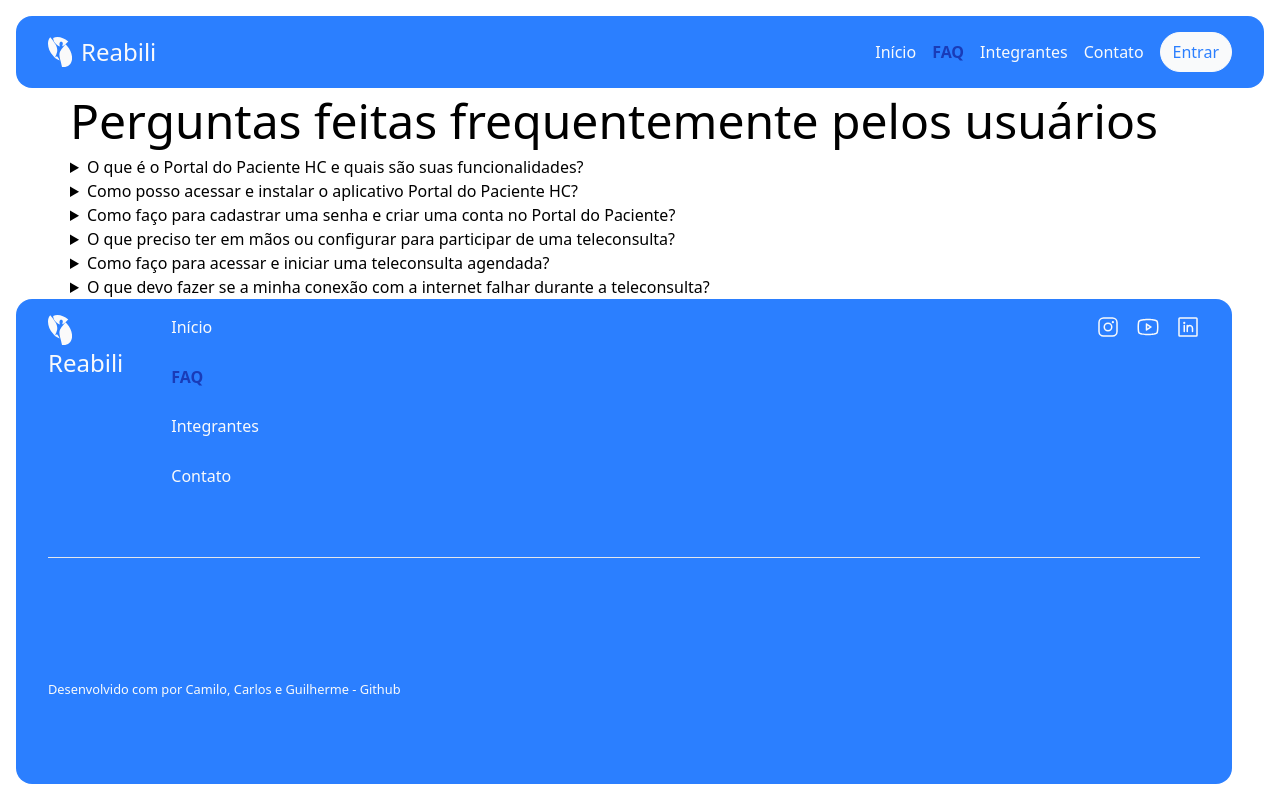
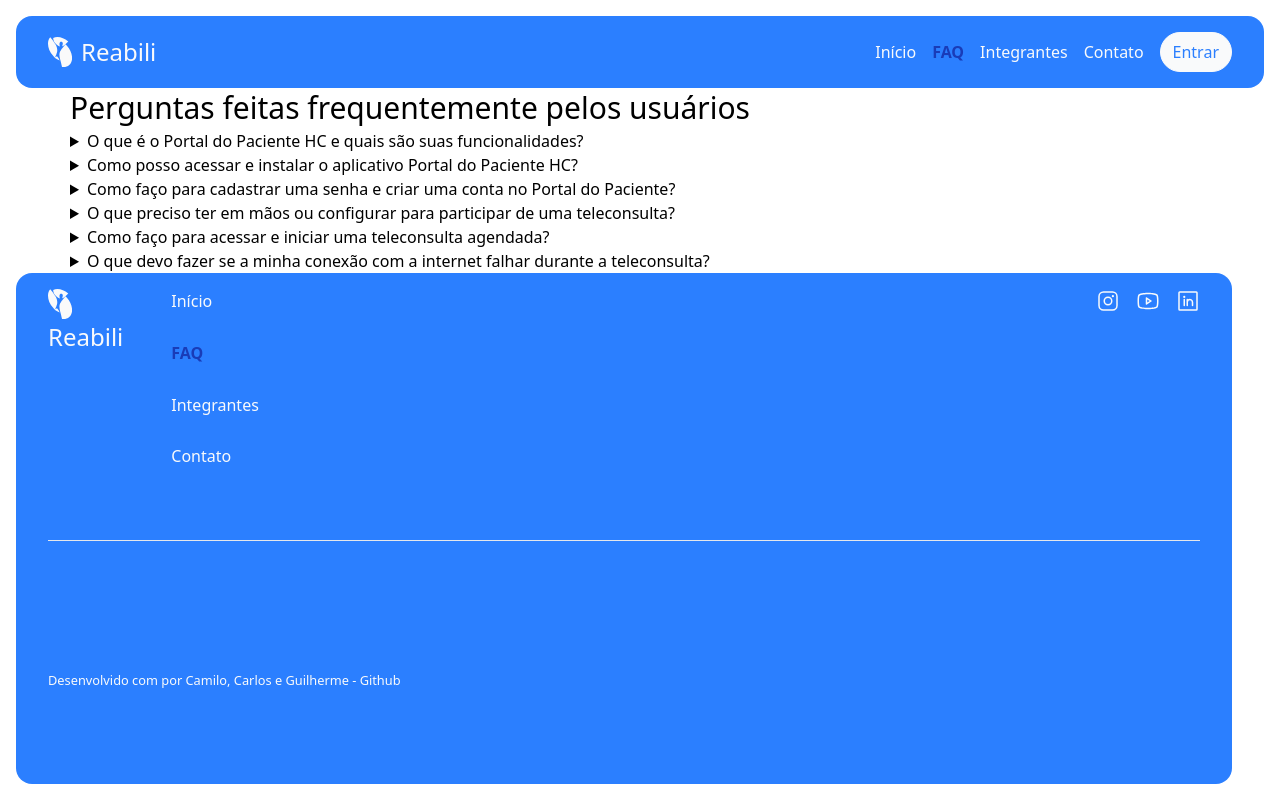
Before and after one commit to Challenge-2025-Equipe-07/hc-frontend-react, a React (Vite) app: page /faq in a window 1280 px wide. Built offline with nearby package versions, Linux system fonts and the light colour scheme.

Commit message:
fix: ajusta tamanhos dos textos

```diff
--- a/src/index.css
+++ b/src/index.css
@@ -60,13 +60,13 @@
   .heading {
     font-family: var(--font-main);
     font-size: theme("fontSize.5xl");
-    font-weight: theme("fontWeight.extrabold");
+    font-weight: theme("fontWeight.bold");
     line-height: 1.45;
   }
 
   .subheading {
     font-family: var(--font-main);
-    font-size: theme("fontSize.5xl");
+    font-size: theme("fontSize.3xl");
     font-weight: theme("fontWeight.extralight");
     line-height: 1.45;
   }
```
